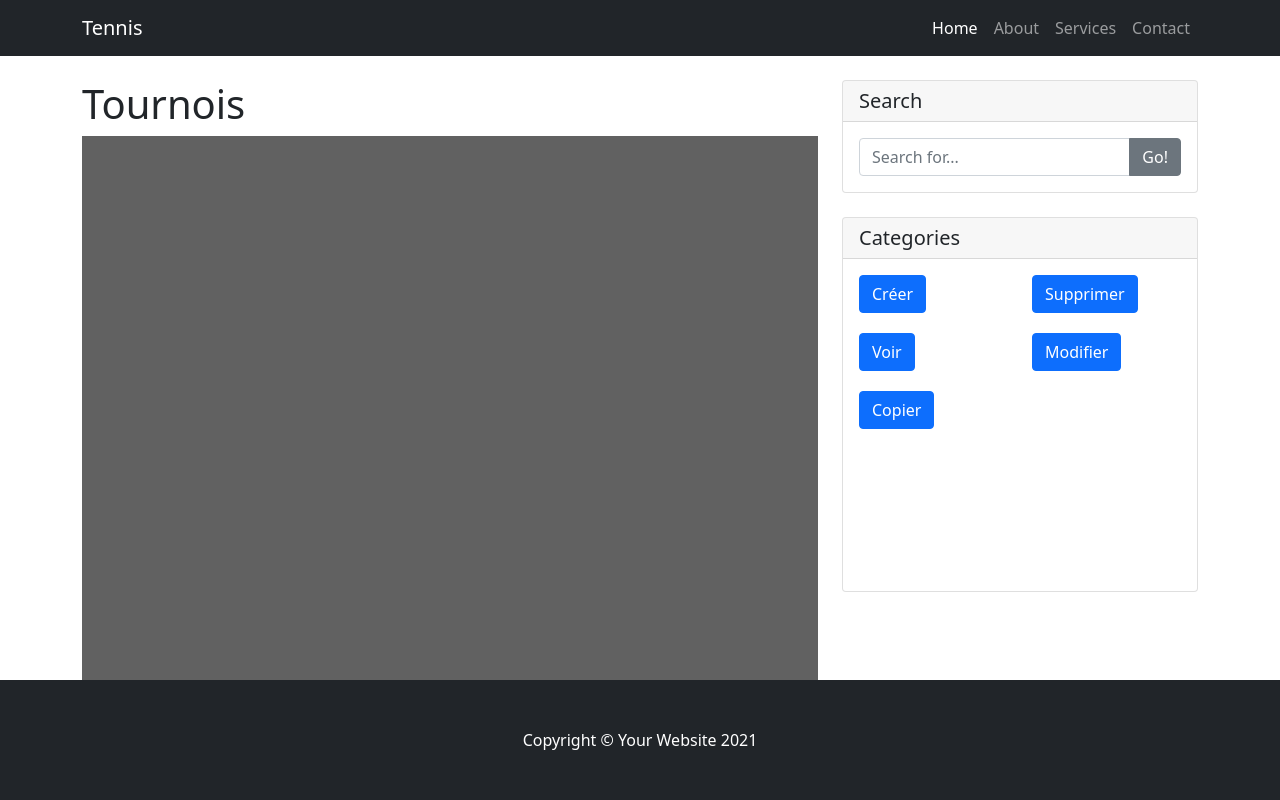
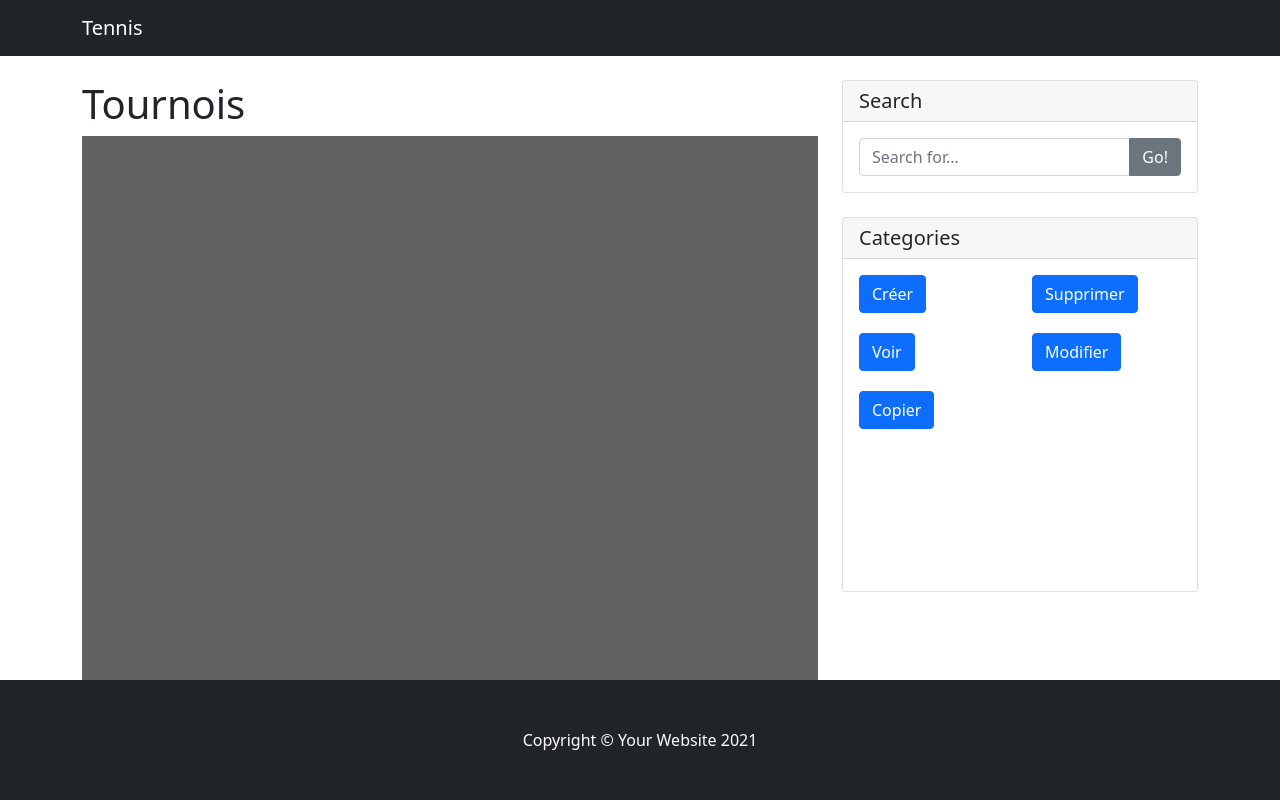
Before and after one commit to bonvallatDan/BonvallatDanTpi, a PHP site: page / in a window 1280 px wide. Run offline with PHP 8.4, Linux system fonts and the light colour scheme.

Commit message:
mise a jour code #5
Après-midi 3e jour

```diff
--- a/Documentation/code/programmation/tennis/index.php
+++ b/Documentation/code/programmation/tennis/index.php
@@ -43,15 +43,7 @@ if(isset($creer))
             <button class="navbar-toggler" type="button" data-toggle="collapse" data-target="#navbarResponsive" aria-controls="navbarResponsive" aria-expanded="false" aria-label="Toggle navigation"><span class="navbar-toggler-icon"></span></button>
             <div class="collapse navbar-collapse" id="navbarResponsive">
                 <ul class="navbar-nav ml-auto">
-                    <li class="nav-item active">
-                        <a class="nav-link" href="#!">
-                            Home
-                            <span class="sr-only">(current)</span>
-                        </a>
-                    </li>
-                    <li class="nav-item"><a class="nav-link" href="#!">About</a></li>
-                    <li class="nav-item"><a class="nav-link" href="#!">Services</a></li>
-                    <li class="nav-item"><a class="nav-link" href="#!">Contact</a></li>
+
                 </ul>
             </div>
         </div>
```
